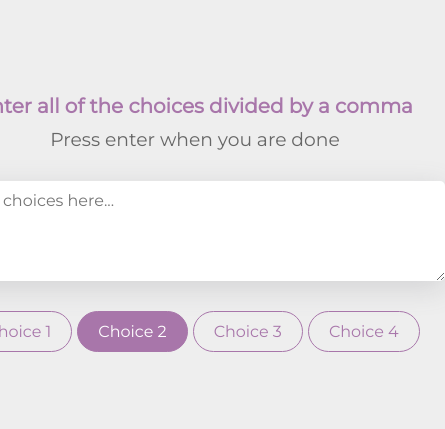
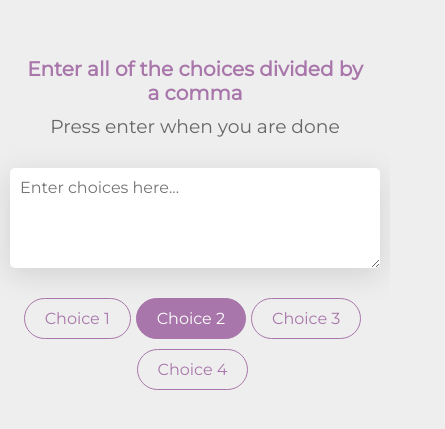
Before and after one commit to nietoperq/50-projects-in-50-days, a plain HTML site: page 13 Random Choice Picker/index.html in a window 390 px wide. Shown: the part 199-628 px from the top of the page, 445 px wide, since content can reach past the window. Drawn offline with Linux system fonts and the light colour scheme.

Commit message:
Random Choice Picker: fix width on small screens

```diff
--- a/13 Random Choice Picker/style.css
+++ b/13 Random Choice Picker/style.css
@@ -36,6 +36,9 @@ h3 {
 
 .container {
     width: 500px;
+    max-width: 100vw;
+    padding: 10px;
+
 }
 
 textarea {
```
Lines whose indentation alone changed are shown as unchanged.
